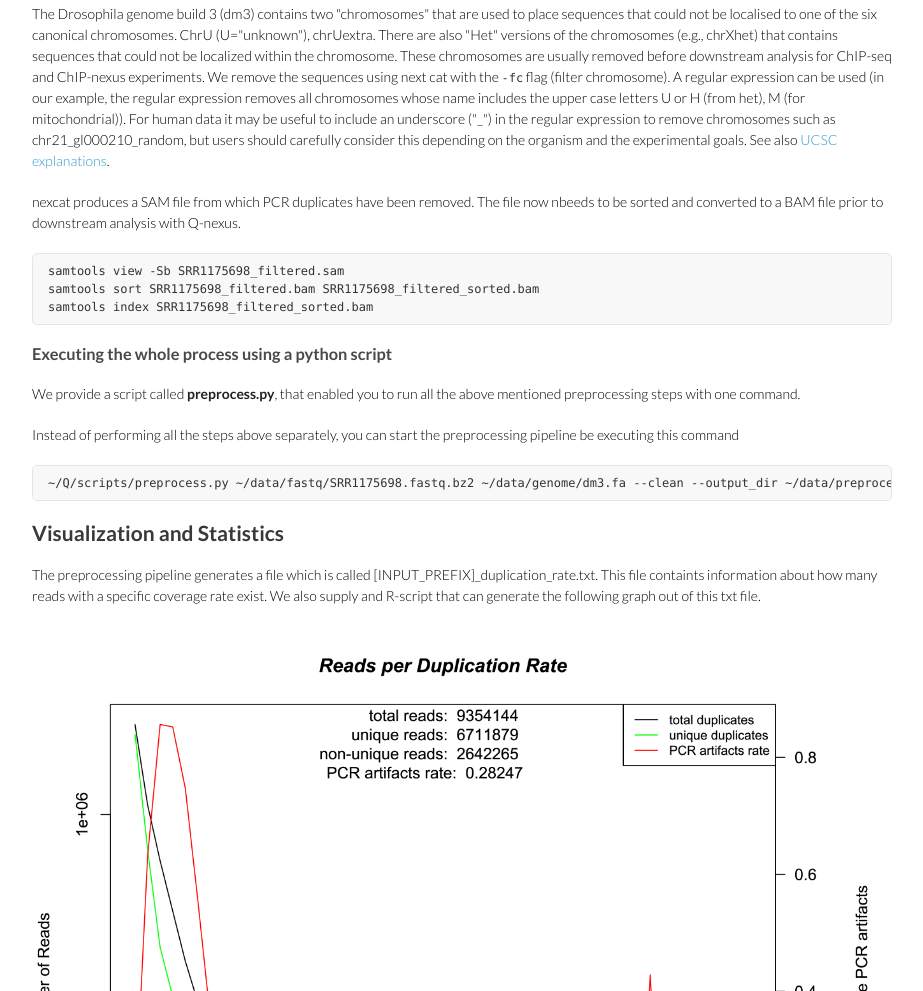
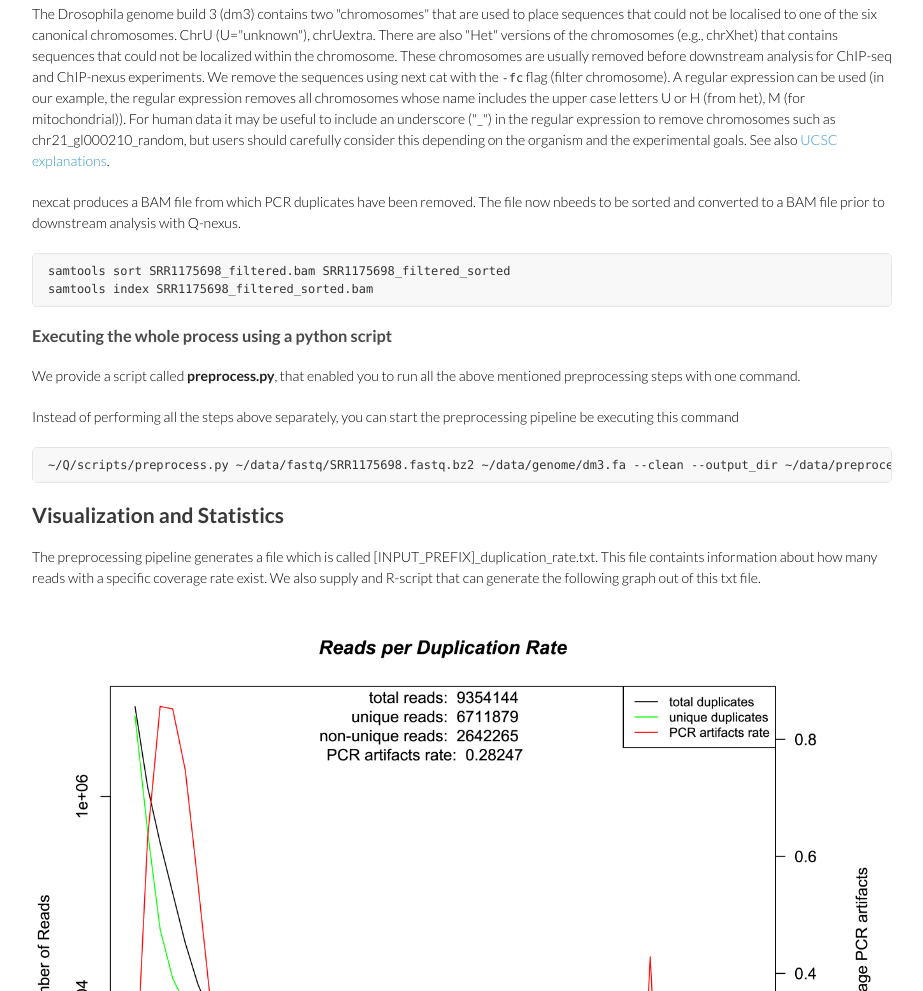
Before and after one commit to charite/Q, a plain HTML site: page tutorial_chip_nexus.html in a window 1280 px wide. Shown: the part 2025-3016 px from the top of the page, without its empty margins (178-1101 px from the left). Drawn offline with Linux system fonts and the light colour scheme.

Commit message:
several fixes for calling samtools

```diff
--- a/tutorial_chip_nexus.html
+++ b/tutorial_chip_nexus.html
@@ -140,12 +140,11 @@ includes the upper case letters U or H (from het), M (for mitochondrial)).
  on the organism and the experimental goals.
  See also <a href="http://ucscbrowser.genenetwork.org/cgi-bin/hgGateway?hgsid=732&clade=insect&org=0&db=0">UCSC explanations</a>.
 </p>
-<p>nexcat produces a SAM file from which PCR duplicates have been removed. The file now nbeeds to be sorted and converted
+<p>nexcat produces a BAM file from which PCR duplicates have been removed. The file now nbeeds to be sorted and converted
 to a BAM file prior to downstream analysis with Q-nexus.</p>
 
 
-	   <pre><code>samtools view -Sb SRR1175698_filtered.sam
-samtools sort SRR1175698_filtered.bam SRR1175698_filtered_sorted.bam
+	   <pre><code>samtools sort SRR1175698_filtered.bam SRR1175698_filtered_sorted
 samtools index SRR1175698_filtered_sorted.bam</pre></code>
 
 
```
